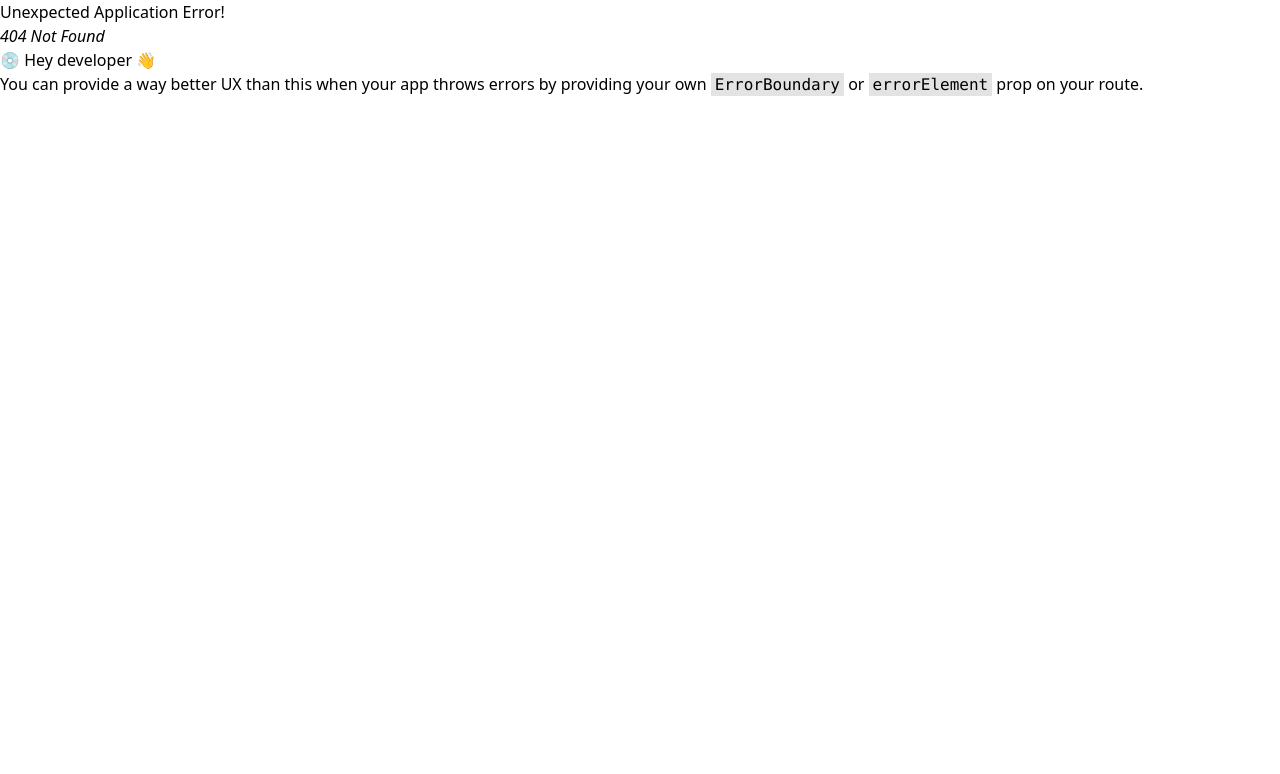
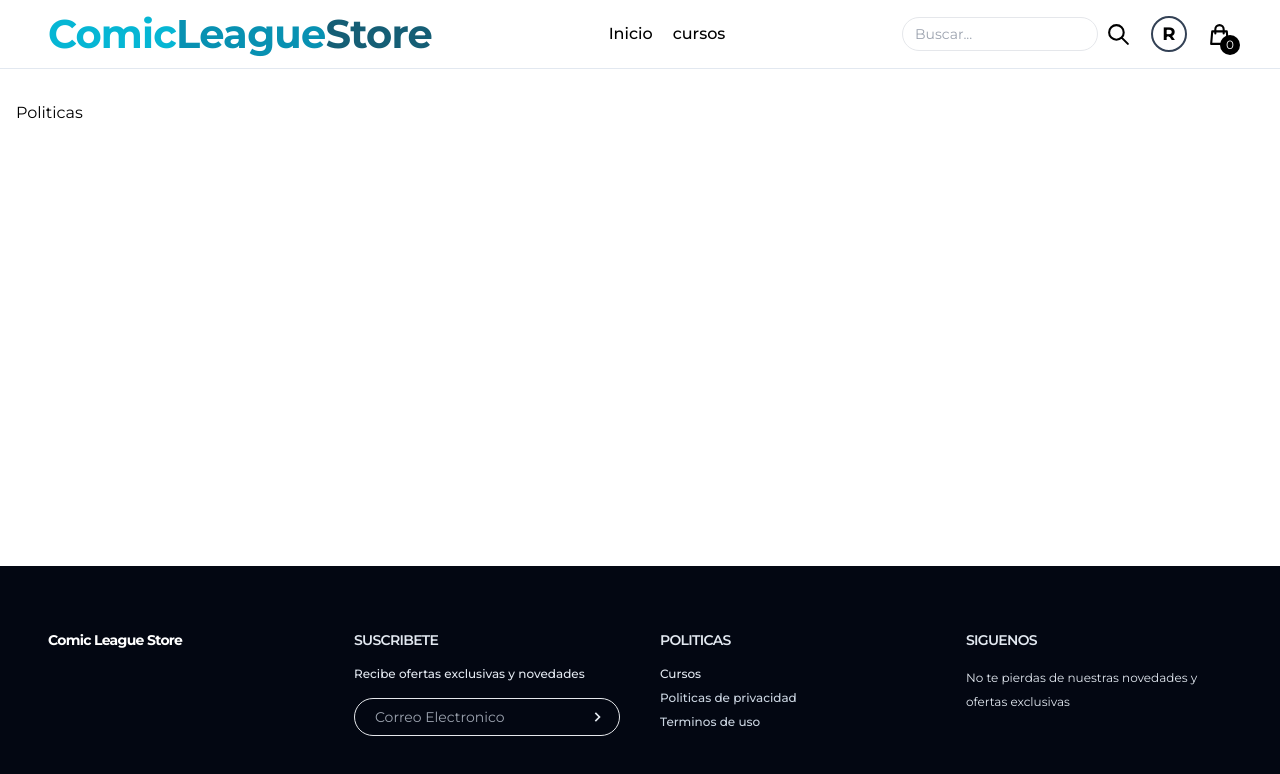
Before and after one commit to atuning120/proyectoIntegradorSoftware, a React (Vite) app in the folder comics-leagues-store/: page /policies in a window 1280 px wide. Before the commit this address had no page. Shown: the top 774 px of the page. Built offline with nearby package versions, Linux system fonts and the light colour scheme.

Commit message:
inicializar la pagina de potilicas y terminos de uso

```diff
--- a/comics-leagues-store/src/components/shared/Footer.jsx
+++ b/comics-leagues-store/src/components/shared/Footer.jsx
@@ -32,8 +32,8 @@ const Footer = () => {
         </p>
         <nav className="flex flex-col gap-2 text-xs font-medium">
             <Link to='/cursos'>Cursos</Link>
-            <Link to='#' className='text-slate-300 hover:text-white'>Politicas de privacidad</Link>
-            <Link to='#' className='text-slate-300 hover:text-white'>Terminos de uso</Link>
+            <Link to='/policies' className='text-slate-300 hover:text-white'>Politicas de privacidad</Link>
+            <Link to='/privacy' className='text-slate-300 hover:text-white'>Terminos de uso</Link>
         </nav>
     </div>
     <div className="flex flex-col gap-4 flex-1">
--- /dev/null
+++ b/comics-leagues-store/src/pages/Policies.jsx
@@ -0,0 +1,11 @@
+import React from 'react'
+
+const Policies = () => {
+  return (
+    <div>
+      Politicas
+    </div>
+  )
+}
+
+export default Policies
--- /dev/null
+++ b/comics-leagues-store/src/pages/Privacy.jsx
@@ -0,0 +1,9 @@
+import React from 'react'
+
+export default function Privacy() {
+  return (
+    <div>
+        Privacidad
+    </div>
+  )
+}
```
Also changed, not shown: comics-leagues-store/src/router/index.jsx (+10 -0 lines).
